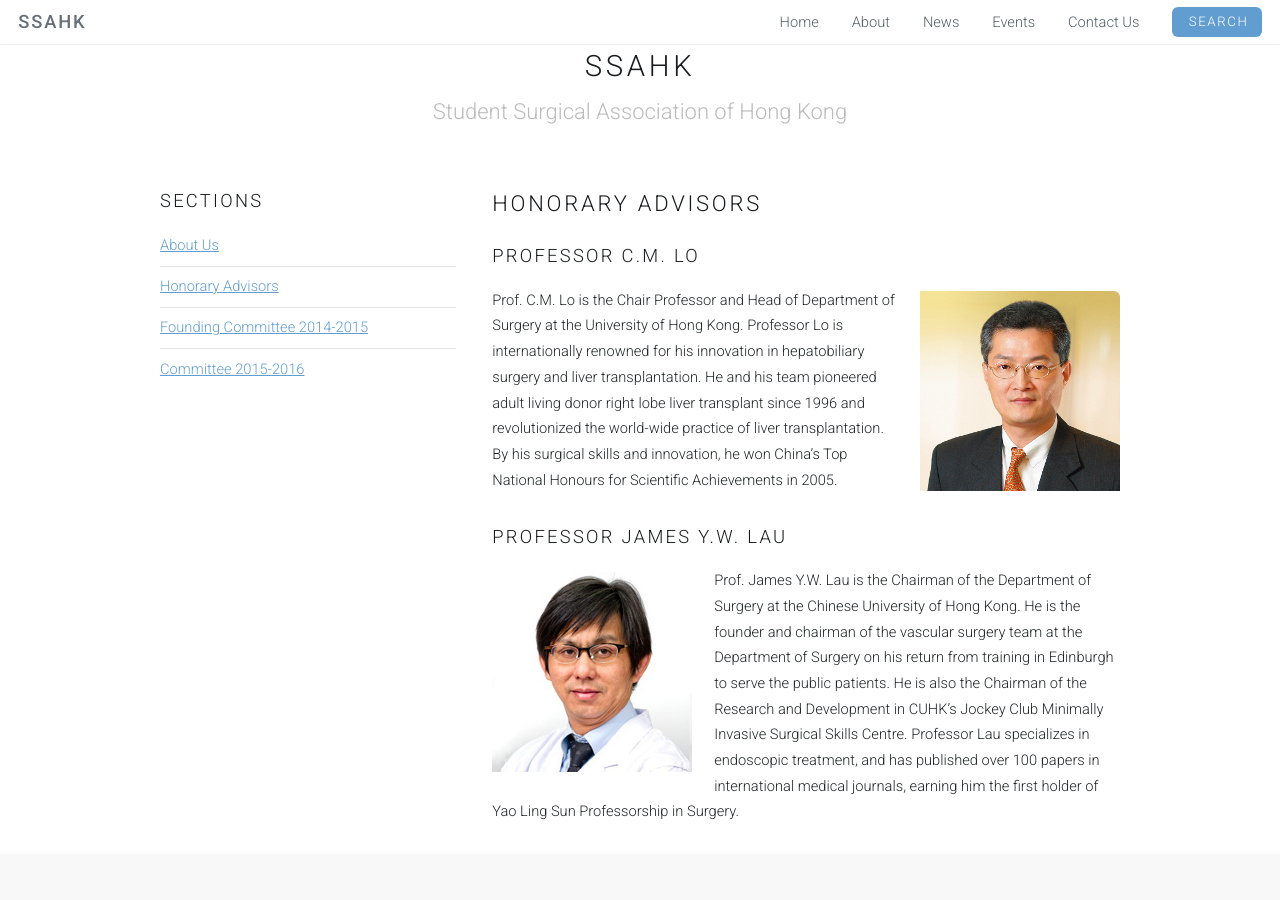
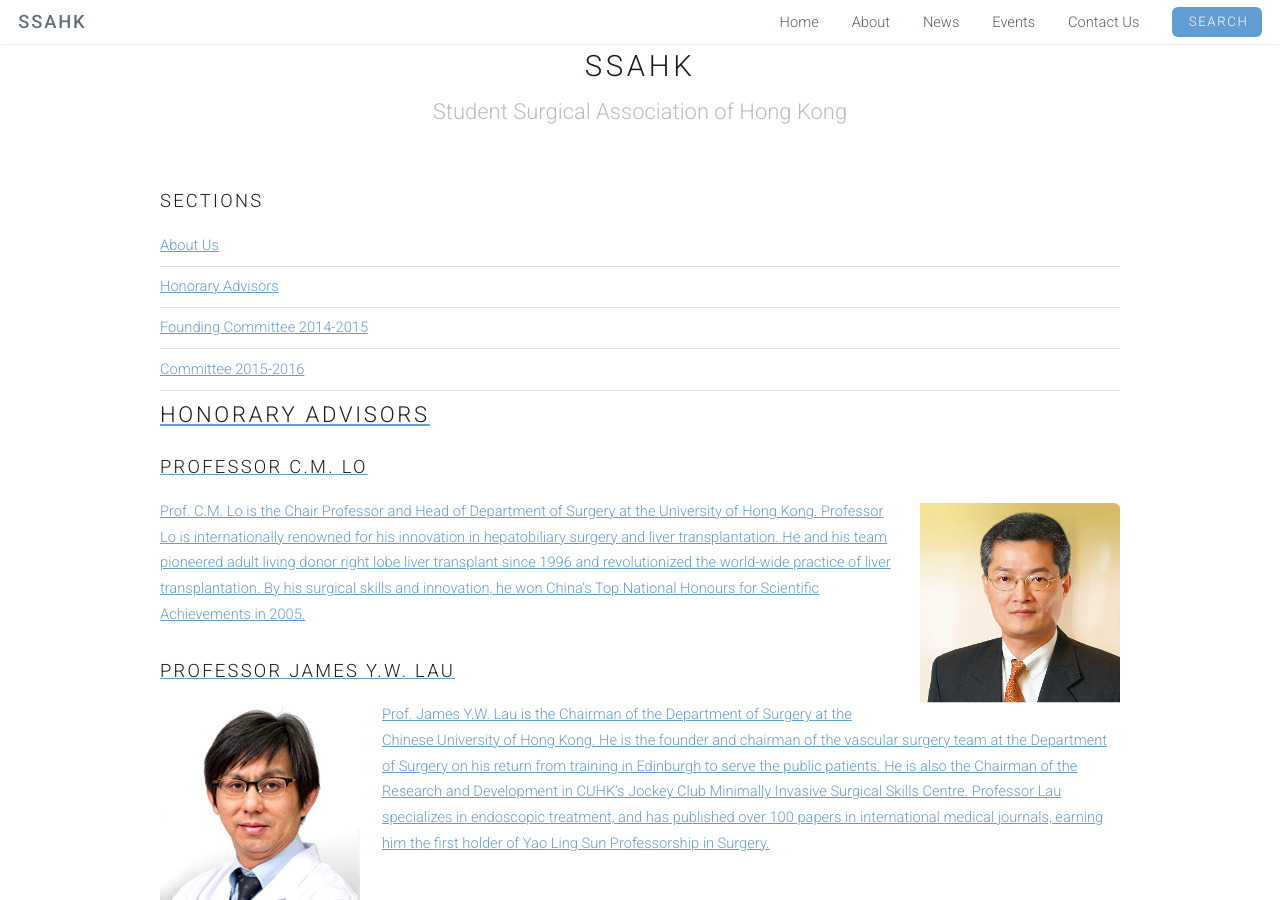
Before and after one commit to SSAHK/ssahk.github.io, a Jekyll site: the page built from about/honorary_advisors.html, in a window 1280 px wide and 900 px high. Built offline with Jekyll 4.4.1, drawn with Linux system fonts in a browser that asks for light colours.

Commit message:
added 1617 to each

```diff
--- a/about/committee1516.html
+++ b/about/committee1516.html
@@ -9,7 +9,7 @@
 </header>
 <div class="container">
 	<div class="row">
-		<div class="4u">
+		<div class=“5u">
 			<section>
 				<h3>Sections</h3>
 				<ul class="alt">
--- a/about/committee1617.html
+++ b/about/committee1617.html
@@ -9,7 +9,7 @@
 </header>
 <div class="container">
 	<div class="row">
-		<div class="4u">
+		<div class=“5u">
 			<section>
 				<h3>Sections</h3>
 				<ul class="alt">
--- a/about/founding_committee.html
+++ b/about/founding_committee.html
@@ -9,7 +9,7 @@
 </header>
 <div class="container">
 	<div class="row">
-		<div class="4u">
+		<div class=“5u">
 			<section>
 				<h3>Sections</h3>
 				<ul class="alt">
--- a/about/honorary_advisors.html
+++ b/about/honorary_advisors.html
@@ -9,14 +9,14 @@
 </header>
 <div class="container">
 	<div class="row">
-		<div class="4u">
+		<div class=“5u">
 			<section>
 				<h3>Sections</h3>
 				<ul class="alt">
 					<li><a href="{{ site.url }}/about">About Us</a></li>
 					<li><a href="{{ site.url }}/about/advisors">Honorary Advisors</a></li>
 					<li><a href="{{ site.url }}/about/committee1415">Founding Committee 2014-2015</a></li>
-					<li><a href="{{ site.url }}/about/committee1516">Committee 2015-2016</a></li>
+					<li><a href="{{ site.url }}/about/committee1516">Committee 2015-2016</a></li>											<li><a href="{{ site.url }}/about/committee1617”>Committee 2016-2017</a></li>
 				</ul>
 			</section>
 		</div>
```
Also changed, not shown: other parts of about/committee1516.html (+2 -0 lines), other parts of about/founding_committee.html (+1 -0 lines).
